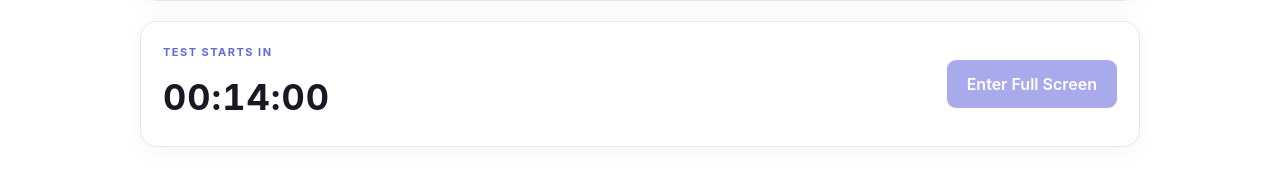
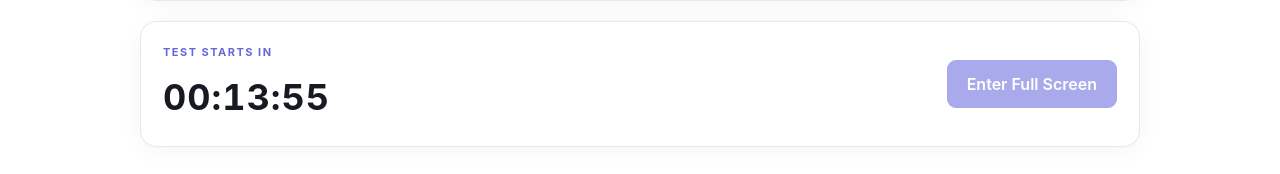
Before and after one commit to AnuShreeBirla/NewtonAthena, a React (Vite) app: page / in a window 1280 px wide. Shown: the part 715-889 px from the top of the page. Built offline with nearby package versions, Linux system fonts and the light colour scheme.

Commit message:
Add test countdown

```diff
--- a/src/App.jsx
+++ b/src/App.jsx
@@ -6,6 +6,15 @@ function App() {
   const streamRef = useRef(null)
   const [cameraStatus, setCameraStatus] = useState('idle')
   const [cameraError, setCameraError] = useState('')
+  const [elapsedSeconds, setElapsedSeconds] = useState(14 * 60)
+
+  useEffect(() => {
+    if (elapsedSeconds <= 0) return undefined
+    const timer = setInterval(() => {
+      setElapsedSeconds((seconds) => Math.max(seconds - 1, 0))
+    }, 1000)
+    return () => clearInterval(timer)
+  }, [elapsedSeconds])
 
   async function startCamera() {
     setCameraStatus('loading')
@@ -38,6 +47,10 @@ function App() {
   useEffect(() => () => {
     streamRef.current?.getTracks().forEach((track) => track.stop())
   }, [])
+
+  const hours = String(Math.floor(elapsedSeconds / 3600)).padStart(2, '0')
+  const minutes = String(Math.floor((elapsedSeconds % 3600) / 60)).padStart(2, '0')
+  const seconds = String(elapsedSeconds % 60).padStart(2, '0')
 
   return (
     <div className="app-shell">
@@ -75,7 +88,7 @@ function App() {
         </section>
 
         <section className="session-card">
-          <div><p className="eyebrow">TEST STARTS IN</p><div className="timer">00:14:00</div></div>
+          <div><p className="eyebrow">{elapsedSeconds === 0 ? 'TEST IS READY' : 'TEST STARTS IN'}</p><div className="timer">{hours}:{minutes}:{seconds}</div></div>
           <button className="session-button" disabled>Enter Full Screen</button>
         </section>
 
```
